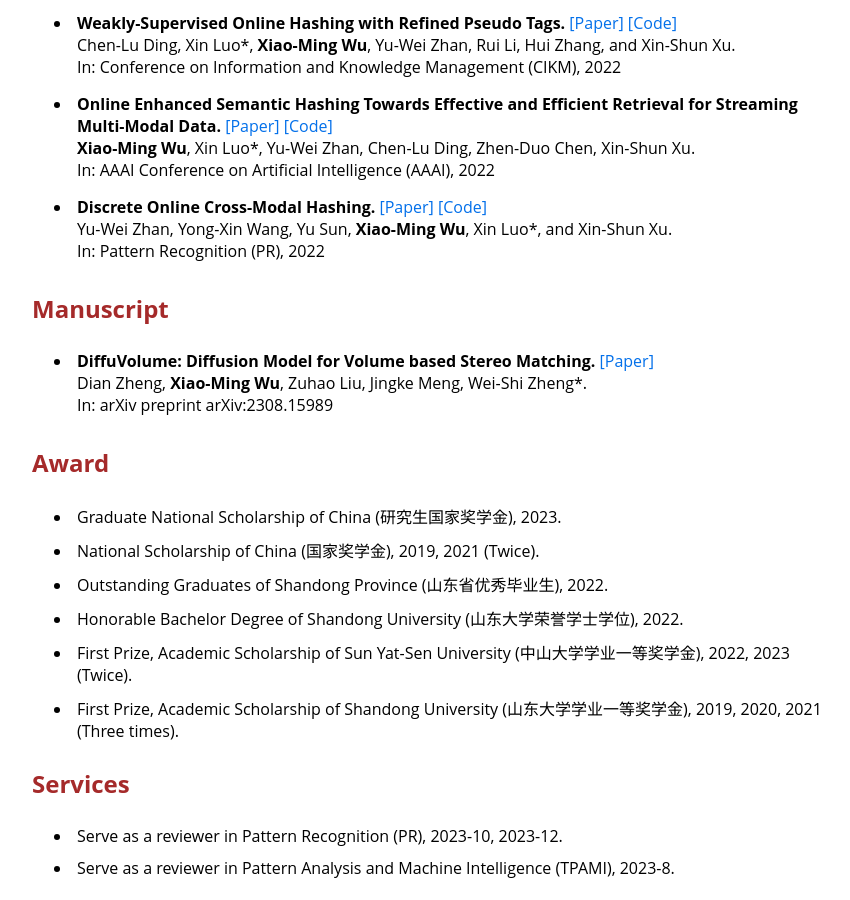
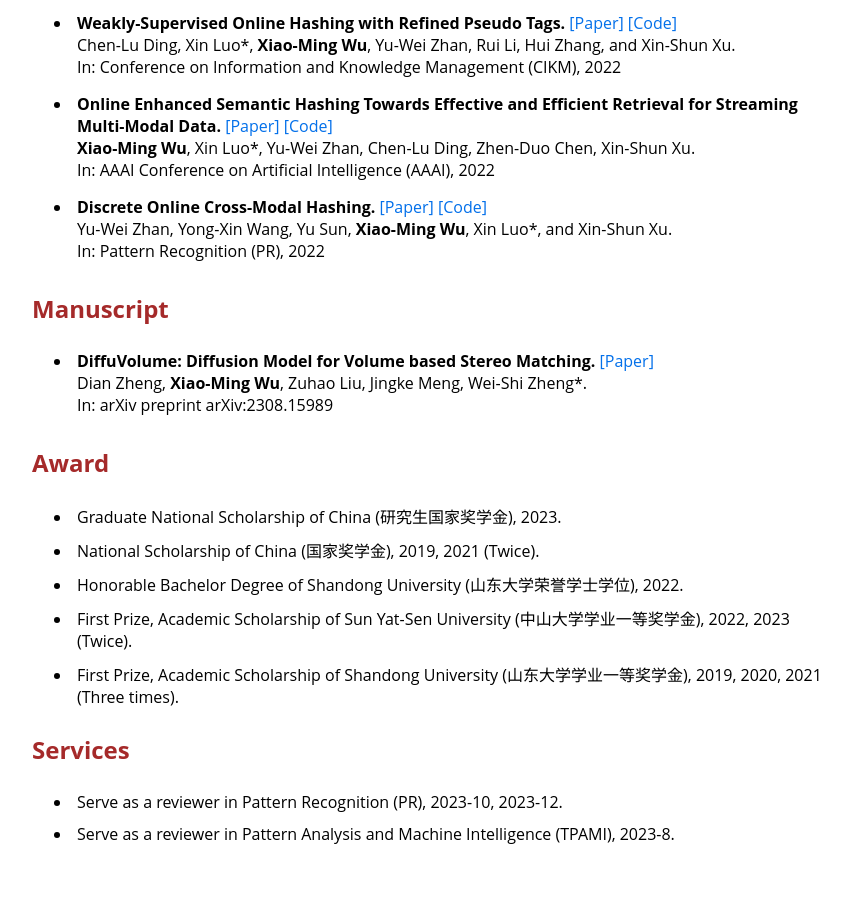
Before and after one commit to DravenALG/DravenALG.github.io, a Jekyll site: the page built from index.html, in a window 1280 px wide and 900 px high, scrolled down 1182 px. Shown: the whole window, without its empty margins (208-1058 px from the left). Built offline with Jekyll 4.4.1, drawn with Linux system fonts in a browser that asks for light colours; after the commit the page ends 2048 px from its top, so only the background shows below that.

Commit message:
update award

```diff
--- a/_data/award.yml
+++ b/_data/award.yml
@@ -2,8 +2,6 @@
   year: 2023
 - name: National Scholarship of China (国家奖学金)
   year: 2019, 2021 (Twice)
-- name: Outstanding Graduates of Shandong Province (山东省优秀毕业生)
-  year: 2022
 - name: Honorable Bachelor Degree of Shandong University (山东大学荣誉学士学位)
   year: 2022
 - name: First Prize, Academic Scholarship of Sun Yat-Sen University (中山大学学业一等奖学金)
```
